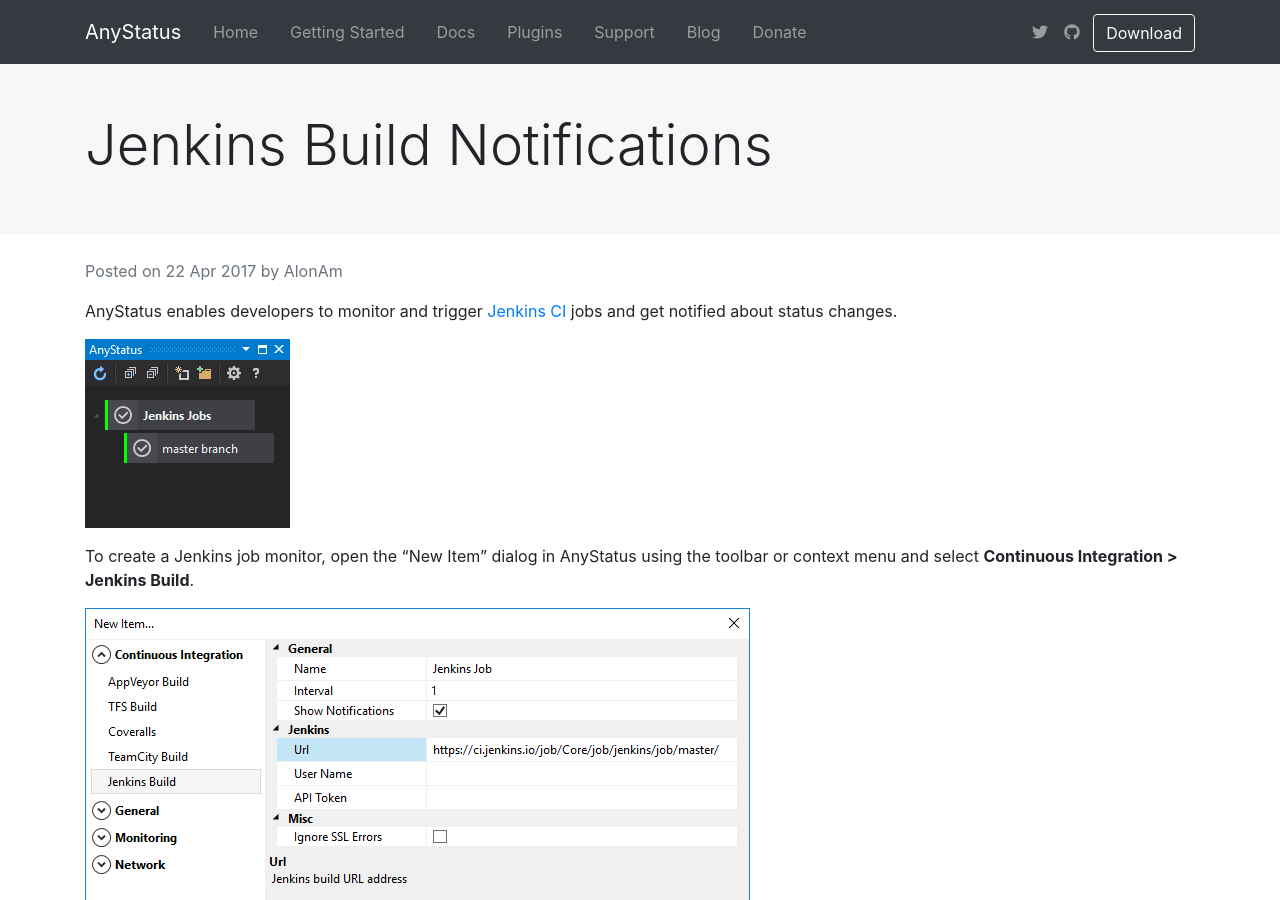
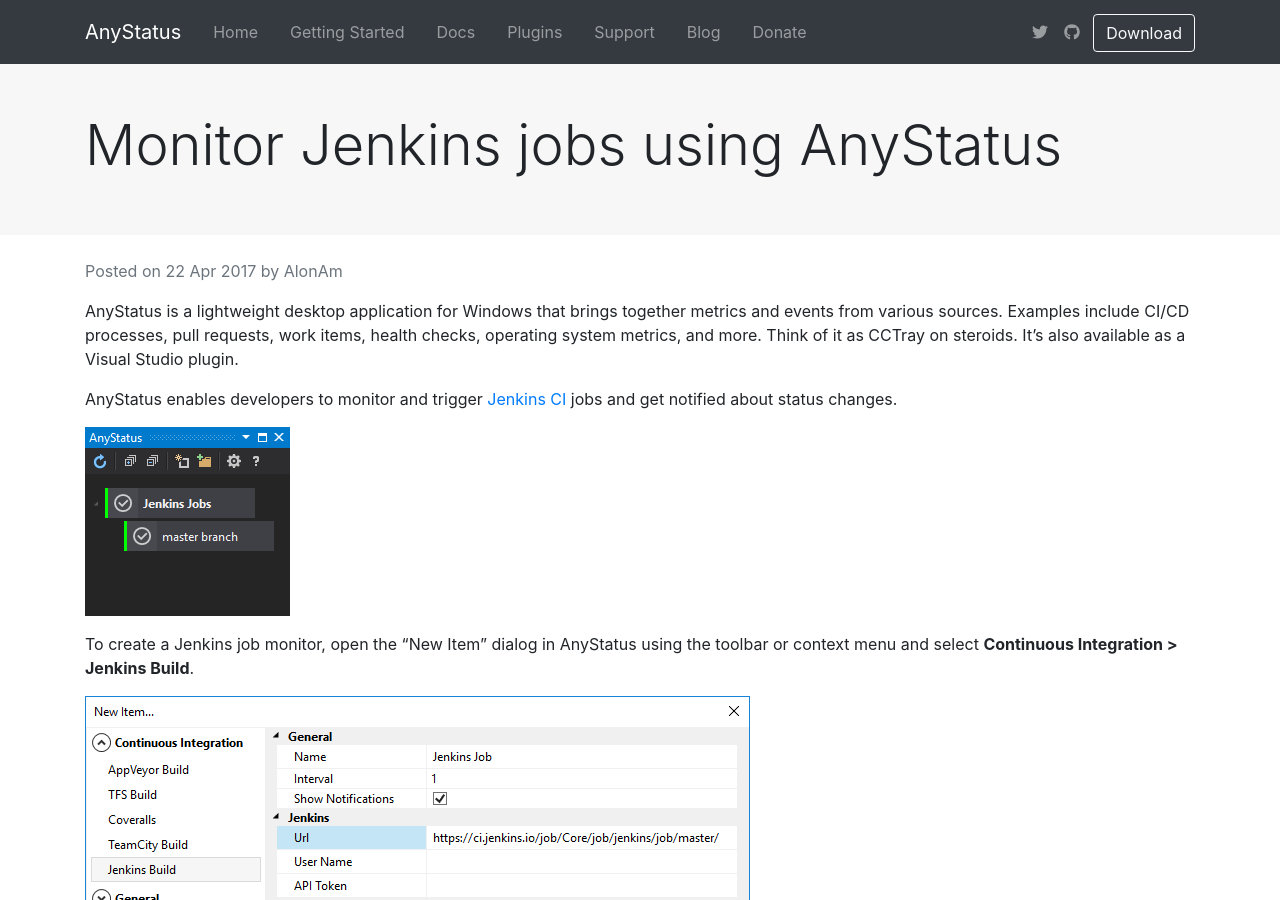
Before and after one commit to AnyStatus/anystatus.github.io, a Jekyll site: the page built from _posts/2017-04-22-jenkins-build-notifications.md, in a window 1280 px wide and 900 px high. Built offline with Jekyll 4.4.1, drawn with Linux system fonts in a browser that asks for light colours; comment, search, counter and statistics services are not loaded.

Commit message:
Update 2017-04-22-jenkins-build-notifications.md

```diff
--- a/_posts/2017-04-22-jenkins-build-notifications.md
+++ b/_posts/2017-04-22-jenkins-build-notifications.md
@@ -1,9 +1,11 @@
 ---
 layout: post
-title:  Jenkins Build Notifications
+title:  Monitor Jenkins jobs using AnyStatus
 date:   2017-04-22 11:00:00
 author: AlonAm
 ---
+
+AnyStatus is a lightweight desktop application for Windows that brings together metrics and events from various sources. Examples include CI/CD processes, pull requests, work items, health checks, operating system metrics, and more. Think of it as CCTray on steroids. It's also available as a Visual Studio plugin.
 
 AnyStatus enables developers to monitor and trigger [Jenkins CI](https://jenkins.io/) jobs and get notified about status changes.
 
```
